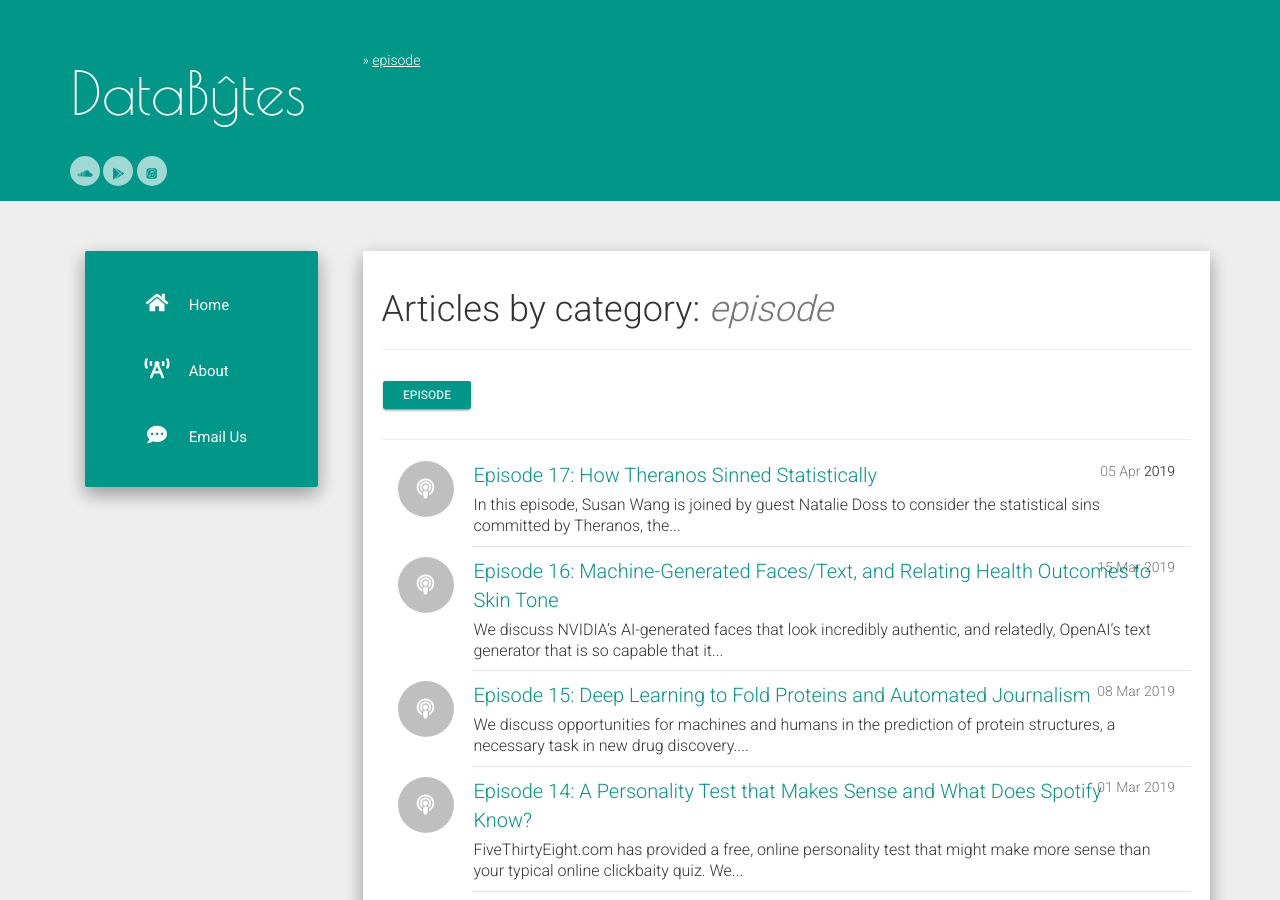
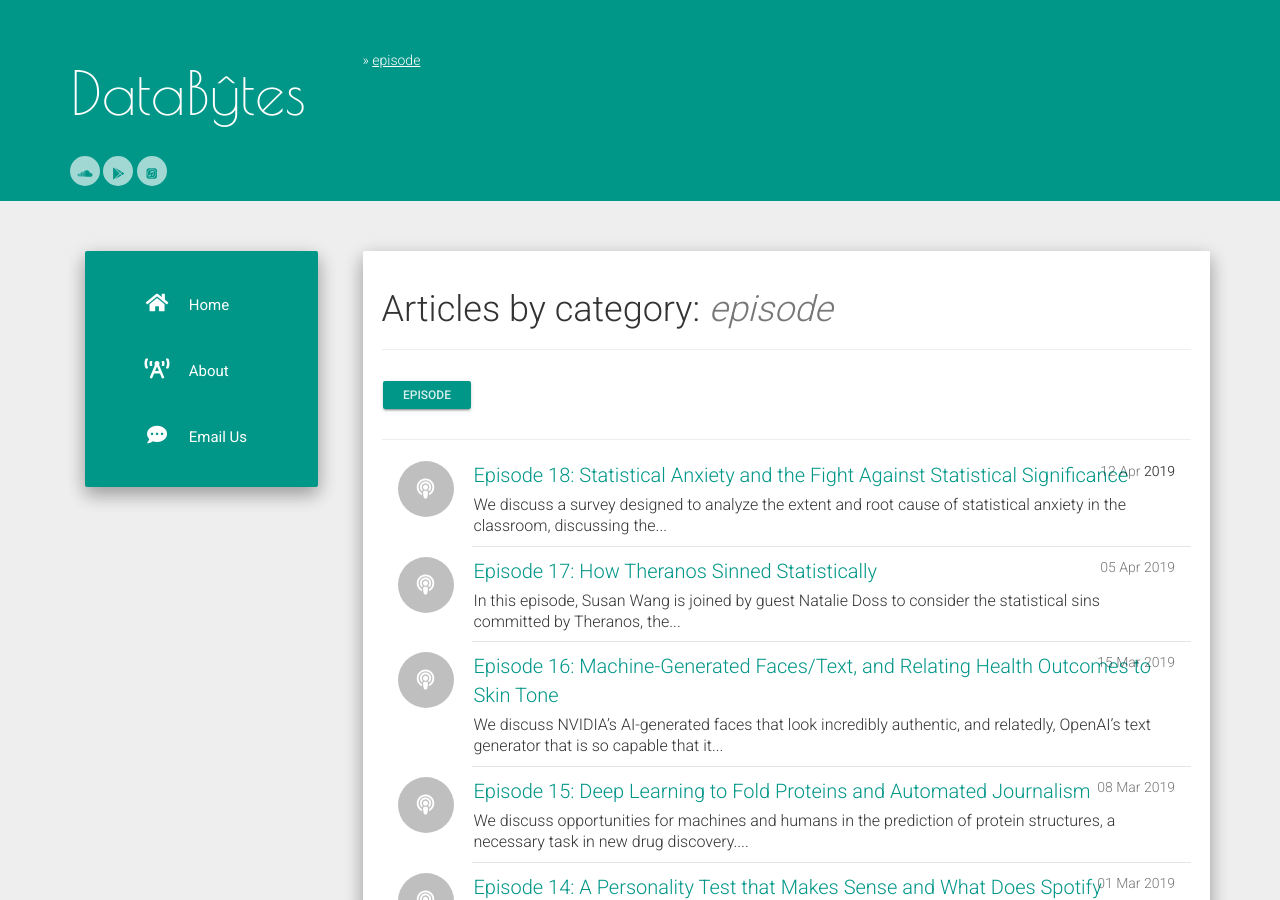
Before and after one commit to DataBytesPodcast/databytespodcast.github.io, a Jekyll site: the page built from category/jekyll.md, in a window 1280 px wide and 900 px high. Built offline with Jekyll 4.4.1, drawn with Linux system fonts in a browser that asks for light colours; nearby versions of some CDN libraries.

Commit message:
Update ep 17 and 18.

```diff
--- /dev/null
+++ b/_posts/2019-04-12-statistical-anxiety-significance.md
@@ -0,0 +1,20 @@
+---
+layout: post
+title:  "Episode 18: Statistical Anxiety and the Fight Against Statistical Significance"
+date:   2019-04-12
+categories: episode
+---
+
+We discuss a survey designed to analyze the extent and root cause of statistical anxiety in the classroom, discussing the methods/limitations of the study. We then talk about yet another crusade against hypothesis testing, this time around the concept of "statistical significance".
+
+
+
+### Sources
+
+* [Using network science to understand statistics anxiety among college students](https://psycnet.apa.org/record/2019-01035-001)
+
+* ['Statistics anxiety' is real, and new research suggests targeted ways to handle it](https://www.sciencedaily.com/releases/2019/01/190116111131.htm)
+
+* [Scientists rise up against statistical significance](https://www.nature.com/articles/d41586-019-00857-9)
+
+* [American Statistical Association Releases Statement On Statistical Significance And p-Values](https://www.amstat.org/asa/files/pdfs/P-ValueStatement.pdf)
```
Also changed, not shown: _posts/2019-04-05-Theranos.md (+2 -0 lines).
